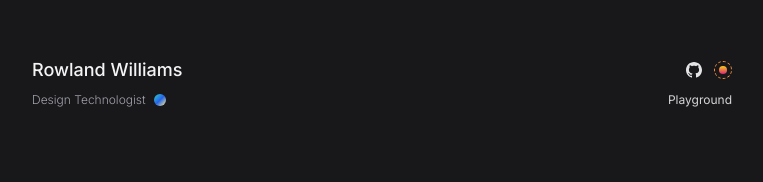
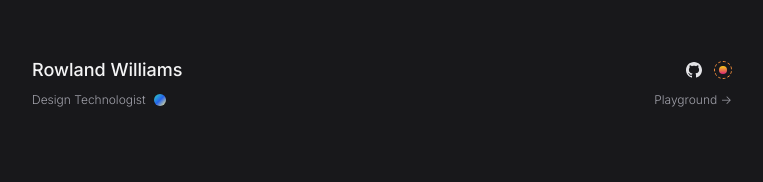
Before and after one commit to rowlandwilliams/playground, a Next.js app: page / in a window 1280 px wide. Shown: the top 182 px of the page, without its empty margins (258-1021 px from the left). Built offline with nearby package versions, Linux system fonts and the light colour scheme.

Commit message:
add playground arrow

```diff
--- a/src/components/Navbar/Navbar.tsx
+++ b/src/components/Navbar/Navbar.tsx
@@ -32,13 +32,13 @@ export const Navbar = () => {
           <ThemeToggle />
         </div>
       </div>
-      <div className="flex justify-between items-center">
-        <h2 className="text-sm sm:text-xs flex items-center text-zinc-600 dark:text-zinc-400 font-light gap-x-2 ">
+      <div className="flex justify-between items-center font-light text-zinc-600 dark:text-zinc-400">
+        <h2 className="text-sm sm:text-xs flex items-center gap-x-2 ">
           Design Technologist
           <div className="h-3 w-3 rounded-full bg-gradient-to-br from-blue-700 dark:from-teal-400 via-rose-600 dark:via-blue-600 to-yellow-400 dark:to-yellow-200"></div>
         </h2>
         <div className="flex gap-x-2">
-          <Link href={"/playground/twenty-four-hours"}>Playground</Link>
+          <Link href={"/playground/twenty-four-hours"}>Playground {'->'}</Link>
         </div>
       </div>
     </header>
```
